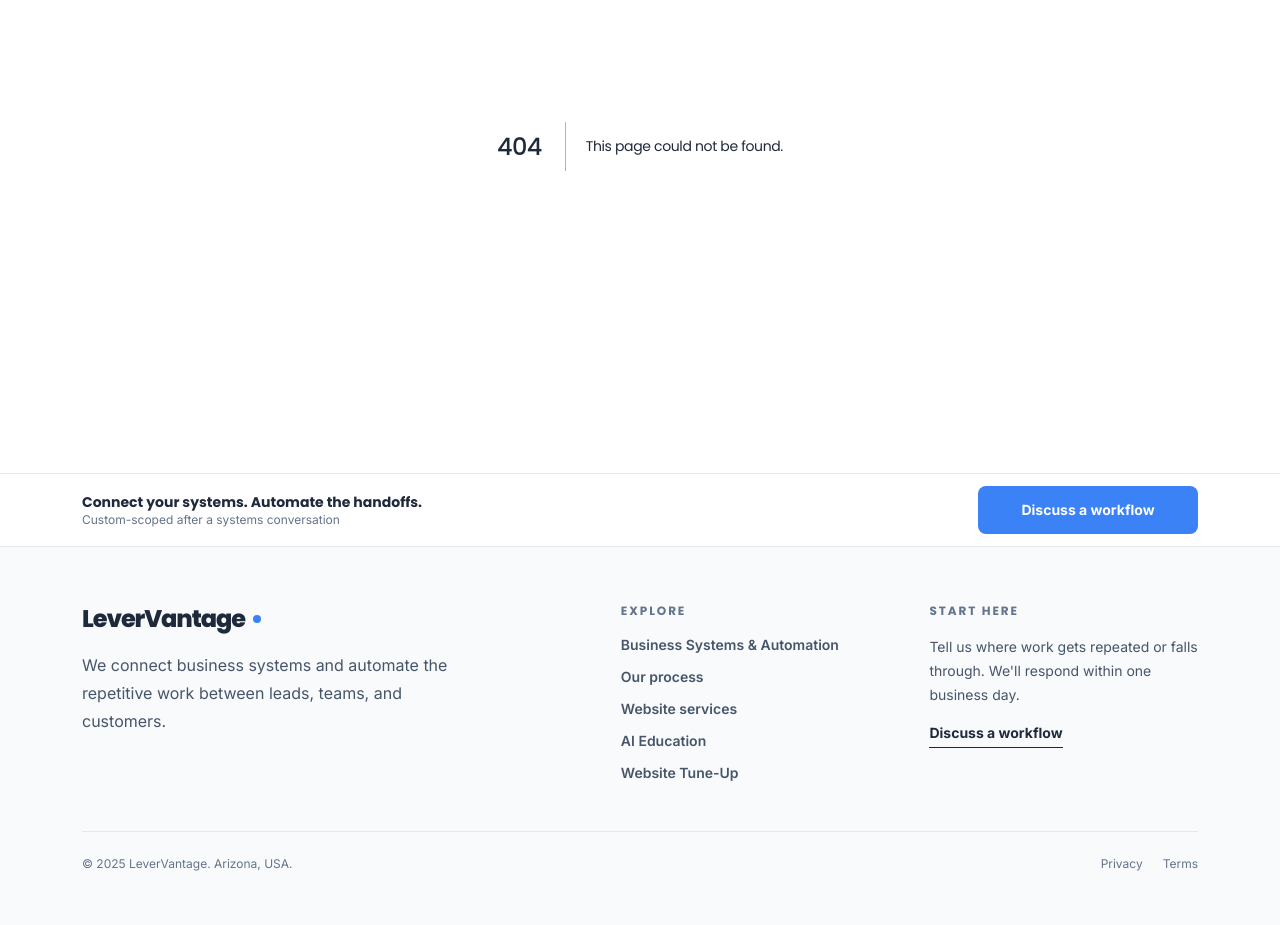
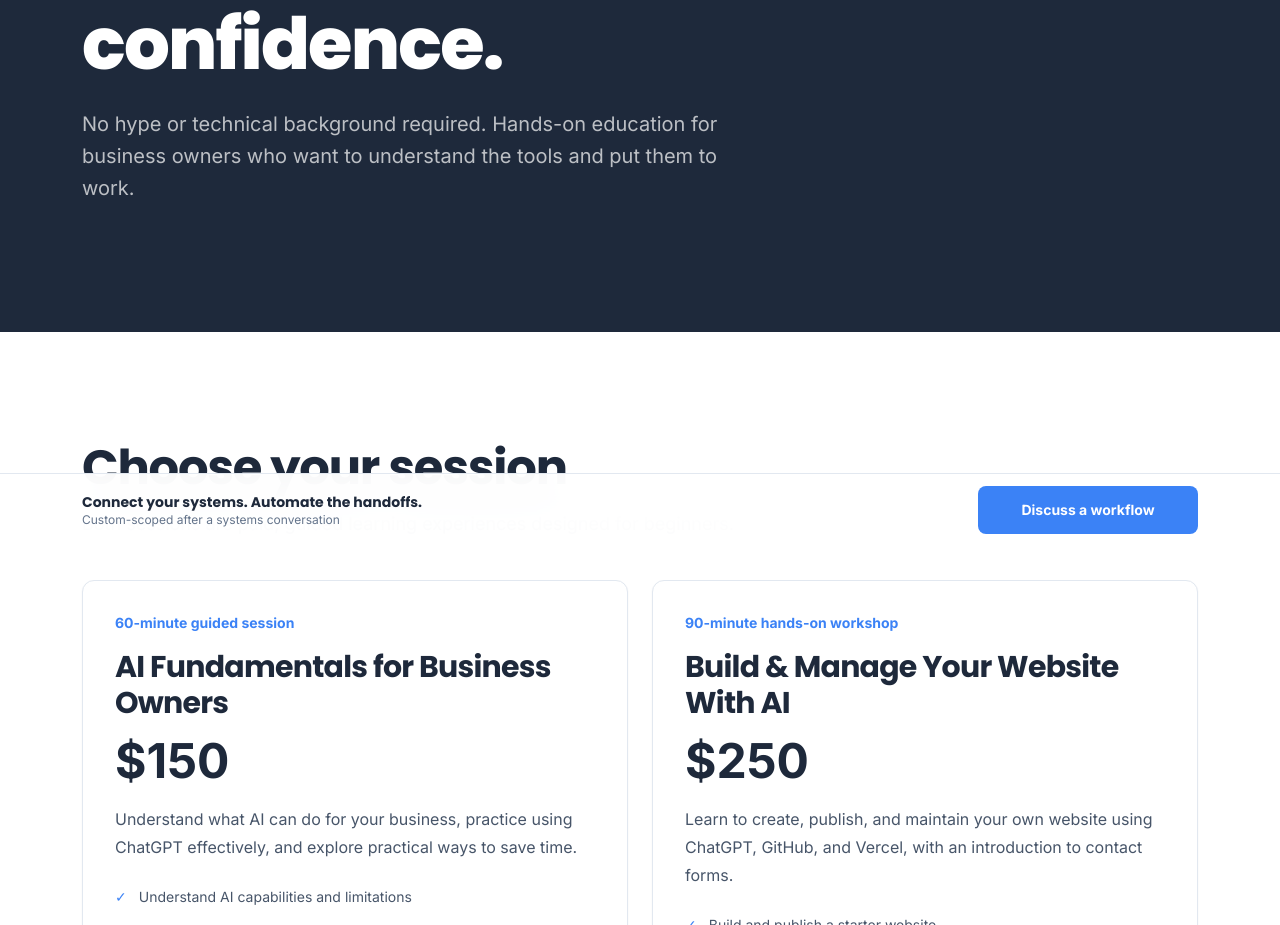
Before and after one commit to Procstar13/LaunchLocal, a Next.js app: page /ai-education in a window 1280 px wide. Before the commit this address had no page. Shown: the part 327-1252 px from the top of the page. Built offline with nearby package versions, Linux system fonts and the light colour scheme.

Commit message:
Launch paid AI education sessions and $650 audit

```diff
--- /dev/null
+++ b/src/app/ai-education/page.tsx
@@ -0,0 +1,70 @@
+import type { Metadata } from 'next'
+import Link from 'next/link'
+
+export const metadata: Metadata = {
+  title: 'AI Education & Hands-On Workshops',
+  description: 'Practical AI education for small business owners. Learn AI fundamentals for $150 or build and manage your own website with AI for $250.',
+  alternates: { canonical: '/ai-education' },
+}
+
+const sessions = [
+  {
+    title: 'AI Fundamentals for Business Owners',
+    price: '$150',
+    duration: '60-minute guided session',
+    description: 'Understand what AI can do for your business, practice using ChatGPT effectively, and explore practical ways to save time.',
+    outcomes: ['Understand AI capabilities and limitations', 'Practice prompts for real business tasks', 'Identify opportunities in your daily work'],
+    plan: 'AI Fundamentals',
+  },
+  {
+    title: 'Build & Manage Your Website With AI',
+    price: '$250',
+    duration: '90-minute hands-on workshop',
+    description: 'Learn to create, publish, and maintain your own website using ChatGPT, GitHub, and Vercel, with an introduction to contact forms.',
+    outcomes: ['Build and publish a starter website', 'Learn to make edits and manage updates', 'Understand hosting, domains, and contact form setup'],
+    plan: 'AI Website Workshop',
+  },
+]
+
+export default function AIEducationPage() {
+  return (
+    <div>
+      <section className="bg-text-primary py-24 text-white sm:py-32">
+        <div className="page-shell">
+          <div className="eyebrow text-blue-300 before:bg-blue-300">Practical AI education</div>
+          <h1 className="mt-5 max-w-4xl font-display text-5xl font-extrabold tracking-tight sm:text-7xl">Learn to use AI with confidence.</h1>
+          <p className="mt-7 max-w-2xl text-xl leading-8 text-white/70">No hype or technical background required. Hands-on education for business owners who want to understand the tools and put them to work.</p>
+        </div>
+      </section>
+      <section className="bg-background py-20 sm:py-28">
+        <div className="page-shell">
+          <h2 className="section-title">Choose your session</h2>
+          <p className="section-copy mt-4">Both sessions are paid, guided learning experiences designed for beginners.</p>
+          <div className="mt-10 grid gap-6 lg:grid-cols-2">
+            {sessions.map((session) => (
+              <article key={session.title} className="flex flex-col rounded-xl border border-line bg-white p-8 shadow-sm">
+                <p className="text-sm font-bold text-accent">{session.duration}</p>
+                <h3 className="mt-4 font-display text-3xl font-bold text-text-primary">{session.title}</h3>
+                <p className="mt-4 text-5xl font-extrabold text-text-primary">{session.price}</p>
+                <p className="mt-5 leading-7 text-text-secondary">{session.description}</p>
+                <ul className="mt-6 flex-1 space-y-3 text-sm leading-6 text-text-secondary">
+                  {session.outcomes.map((outcome) => <li key={outcome} className="flex gap-3"><span className="text-accent">✓</span>{outcome}</li>)}
+                </ul>
+                <Link className="btn-primary mt-8" href={`/?plan=${encodeURIComponent(session.plan)}#contact`}>Request a session</Link>
+              </article>
+            ))}
+          </div>
+          <p className="mt-6 text-sm leading-6 text-text-muted">Website workshop participants may need free third-party accounts. Domain registration, paid services, and ongoing support are not included. Workshop results depend on the project scope and setup time. Session requests are confirmed before payment arrangements are made.</p>
+        </div>
+      </section>
+      <section className="bg-section-bg py-20">
+        <div className="page-shell max-w-4xl">
+          <div className="eyebrow">Need a deeper look at your business?</div>
+          <h2 className="section-title mt-3">Business Process Audit — $650</h2>
+          <p className="section-copy mt-5">For businesses ready to improve a specific workflow, we conduct discovery and interviews, map the process, identify bottlenecks and automation opportunities, and provide a written findings report with prioritized recommendations. Implementation is scoped and priced separately.</p>
+          <Link className="btn-secondary mt-7" href="/?plan=Business%20Process%20Audit#contact">Request an audit</Link>
+        </div>
+      </section>
+    </div>
+  )
+}
```
